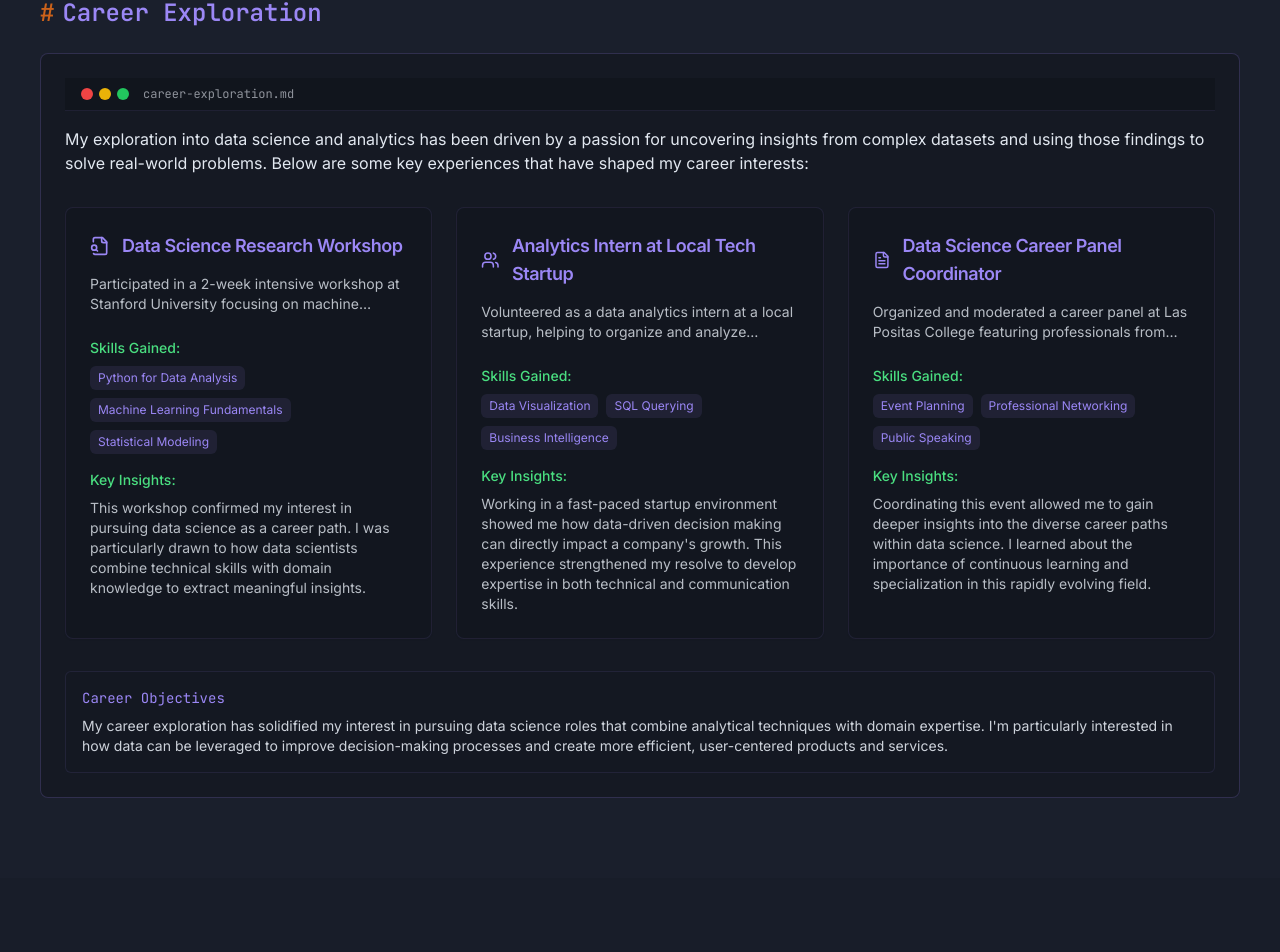
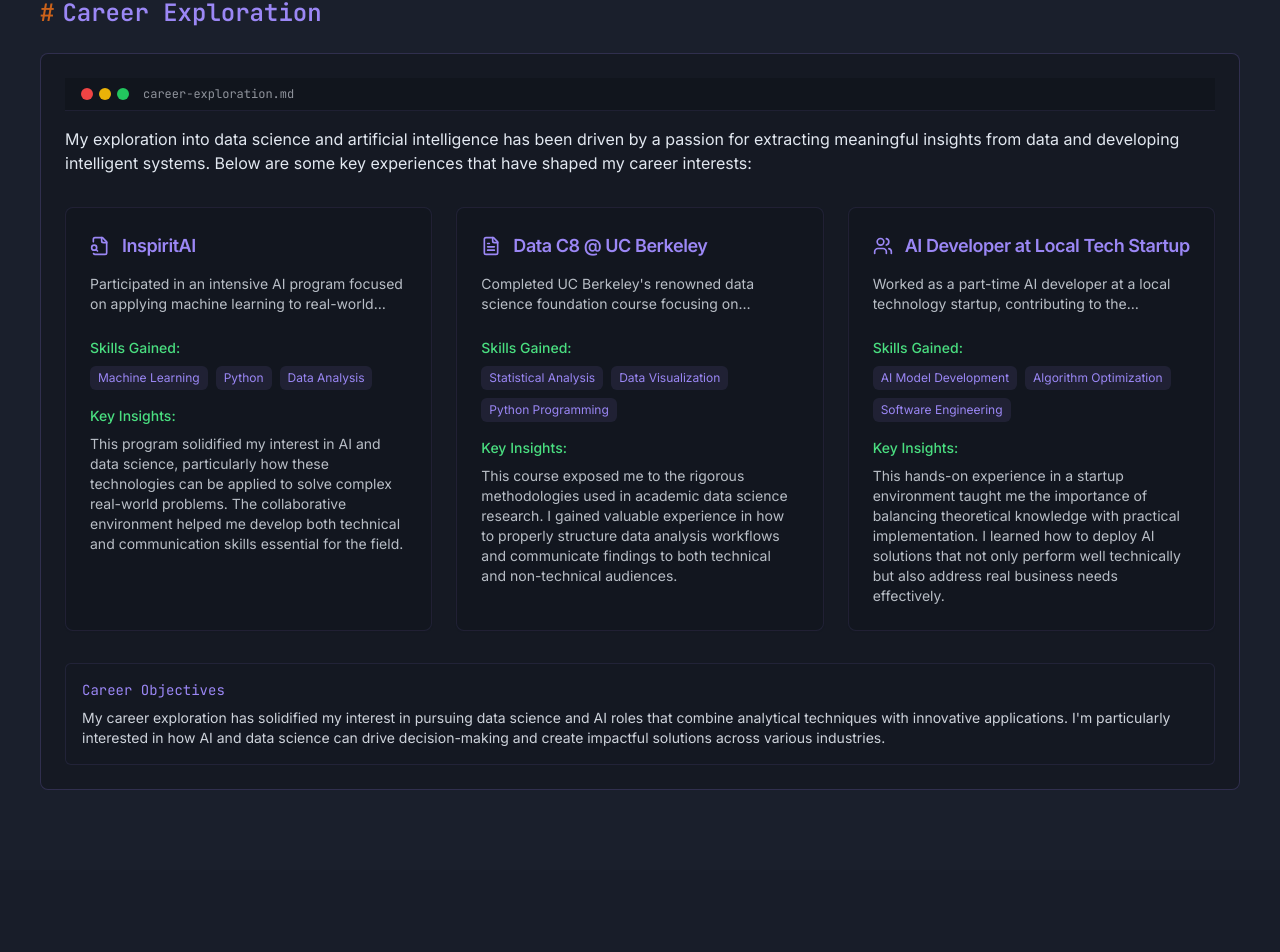
Before and after one commit to draj222/hidheeraj, a React (Vite) app: page / in a window 1280 px wide. Shown: the part 4154-5106 px from the top of the page. Built offline with nearby package versions, Linux system fonts and the light colour scheme.

Commit message:
Refactor: Update career exploration activities
Replaced the existing career exploration activities with InspiritAI, Data C8 @ UC Berkeley, and AI Developer at Local Tech Startup.

```diff
--- a/src/components/Career.tsx
+++ b/src/components/Career.tsx
@@ -6,25 +6,25 @@ import { Card, CardContent, CardDescription, CardHeader, CardTitle } from '@/com
 const Career = () => {
   const careerActivities = [
     {
-      title: "Data Science Research Workshop",
-      description: "Participated in a 2-week intensive workshop at Stanford University focusing on machine learning algorithms and their applications in predictive analytics. Worked with real-world datasets to develop models for consumer behavior prediction.",
+      title: "InspiritAI",
+      description: "Participated in an intensive AI program focused on applying machine learning to real-world problems. Worked on projects involving predictive analytics and natural language processing, gaining hands-on experience with various AI frameworks and methodologies.",
       icon: <FileSearch className="h-5 w-5 text-terminal-highlight" />,
-      skills: ["Python for Data Analysis", "Machine Learning Fundamentals", "Statistical Modeling"],
-      insights: "This workshop confirmed my interest in pursuing data science as a career path. I was particularly drawn to how data scientists combine technical skills with domain knowledge to extract meaningful insights.",
+      skills: ["Machine Learning", "Python", "Data Analysis"],
+      insights: "This program solidified my interest in AI and data science, particularly how these technologies can be applied to solve complex real-world problems. The collaborative environment helped me develop both technical and communication skills essential for the field.",
     },
     {
-      title: "Analytics Intern at Local Tech Startup",
-      description: "Volunteered as a data analytics intern at a local startup, helping to organize and analyze customer feedback data. Created visualization dashboards that helped the team identify key areas for product improvement.",
-      icon: <Users className="h-5 w-5 text-terminal-highlight" />,
-      skills: ["Data Visualization", "SQL Querying", "Business Intelligence"],
-      insights: "Working in a fast-paced startup environment showed me how data-driven decision making can directly impact a company's growth. This experience strengthened my resolve to develop expertise in both technical and communication skills.",
+      title: "Data C8 @ UC Berkeley",
+      description: "Completed UC Berkeley's renowned data science foundation course focusing on computational and inferential thinking. Worked with real datasets to develop statistical models and data visualizations that provided actionable insights.",
+      icon: <FileText className="h-5 w-5 text-terminal-highlight" />,
+      skills: ["Statistical Analysis", "Data Visualization", "Python Programming"],
+      insights: "This course exposed me to the rigorous methodologies used in academic data science research. I gained valuable experience in how to properly structure data analysis workflows and communicate findings to both technical and non-technical audiences.",
     },
     {
-      title: "Data Science Career Panel Coordinator",
-      description: "Organized and moderated a career panel at Las Positas College featuring professionals from various data science roles. Connected with industry experts from companies like Google, Netflix, and local data consultancies.",
-      icon: <FileText className="h-5 w-5 text-terminal-highlight" />,
-      skills: ["Event Planning", "Professional Networking", "Public Speaking"],
-      insights: "Coordinating this event allowed me to gain deeper insights into the diverse career paths within data science. I learned about the importance of continuous learning and specialization in this rapidly evolving field.",
+      title: "AI Developer at Local Tech Startup",
+      description: "Worked as a part-time AI developer at a local technology startup, contributing to the development of machine learning models for customer behavior analysis and product recommendation systems.",
+      icon: <Users className="h-5 w-5 text-terminal-highlight" />,
+      skills: ["AI Model Development", "Algorithm Optimization", "Software Engineering"],
+      insights: "This hands-on experience in a startup environment taught me the importance of balancing theoretical knowledge with practical implementation. I learned how to deploy AI solutions that not only perform well technically but also address real business needs effectively.",
     },
   ];
 
@@ -42,8 +42,8 @@ const Career = () => {
           </div>
 
           <p className="text-terminal-text mb-8">
-            My exploration into data science and analytics has been driven by a passion for uncovering insights from complex datasets
-            and using those findings to solve real-world problems. Below are some key experiences that have shaped my career interests:
+            My exploration into data science and artificial intelligence has been driven by a passion for extracting meaningful insights
+            from data and developing intelligent systems. Below are some key experiences that have shaped my career interests:
           </p>
 
           <div className="grid grid-cols-1 md:grid-cols-3 gap-6">
@@ -82,9 +82,9 @@ const Career = () => {
           <div className="mt-8 p-4 bg-terminal-darker/50 rounded-md border border-terminal-highlight/10">
             <h3 className="text-terminal-highlight font-mono text-sm mb-2">Career Objectives</h3>
             <p className="text-sm text-terminal-text/90">
-              My career exploration has solidified my interest in pursuing data science roles that combine
-              analytical techniques with domain expertise. I'm particularly interested in how data can be leveraged
-              to improve decision-making processes and create more efficient, user-centered products and services.
+              My career exploration has solidified my interest in pursuing data science and AI roles that combine
+              analytical techniques with innovative applications. I'm particularly interested in how AI and data science
+              can drive decision-making and create impactful solutions across various industries.
             </p>
           </div>
         </div>
```
